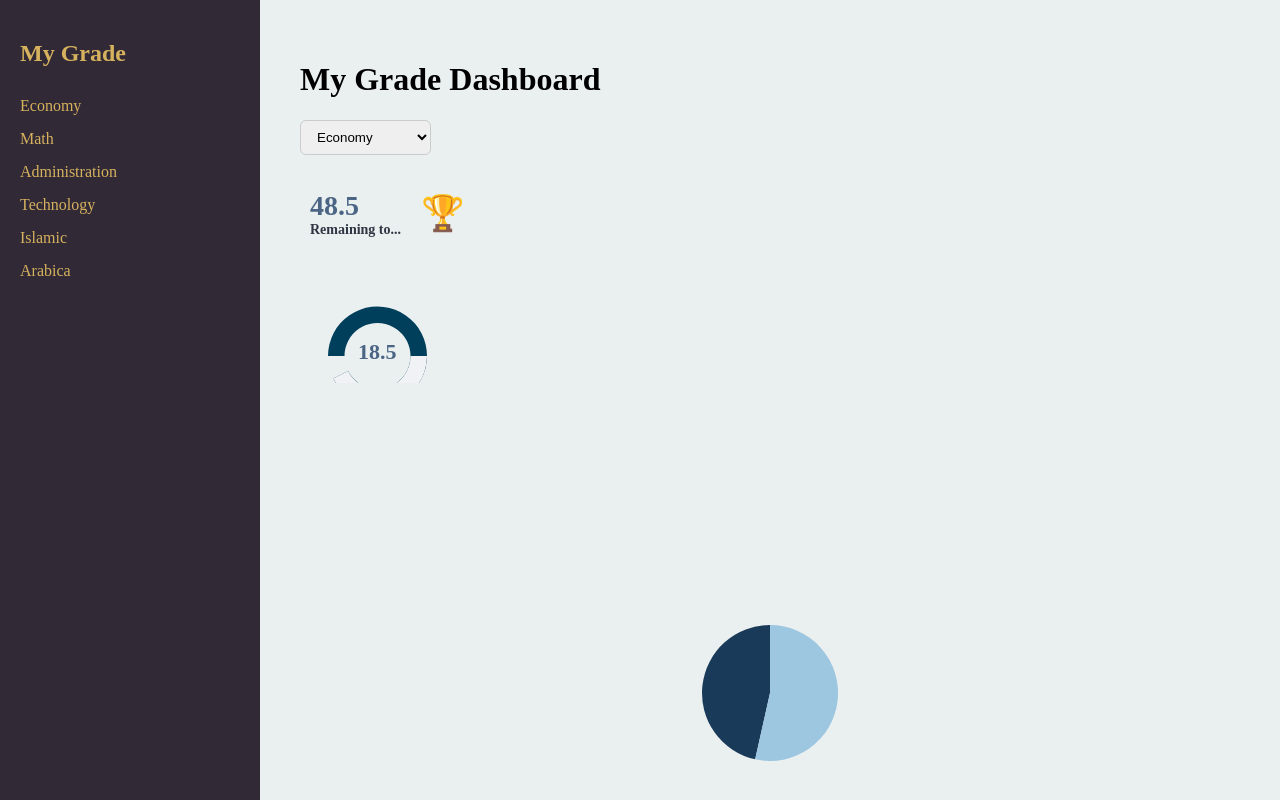
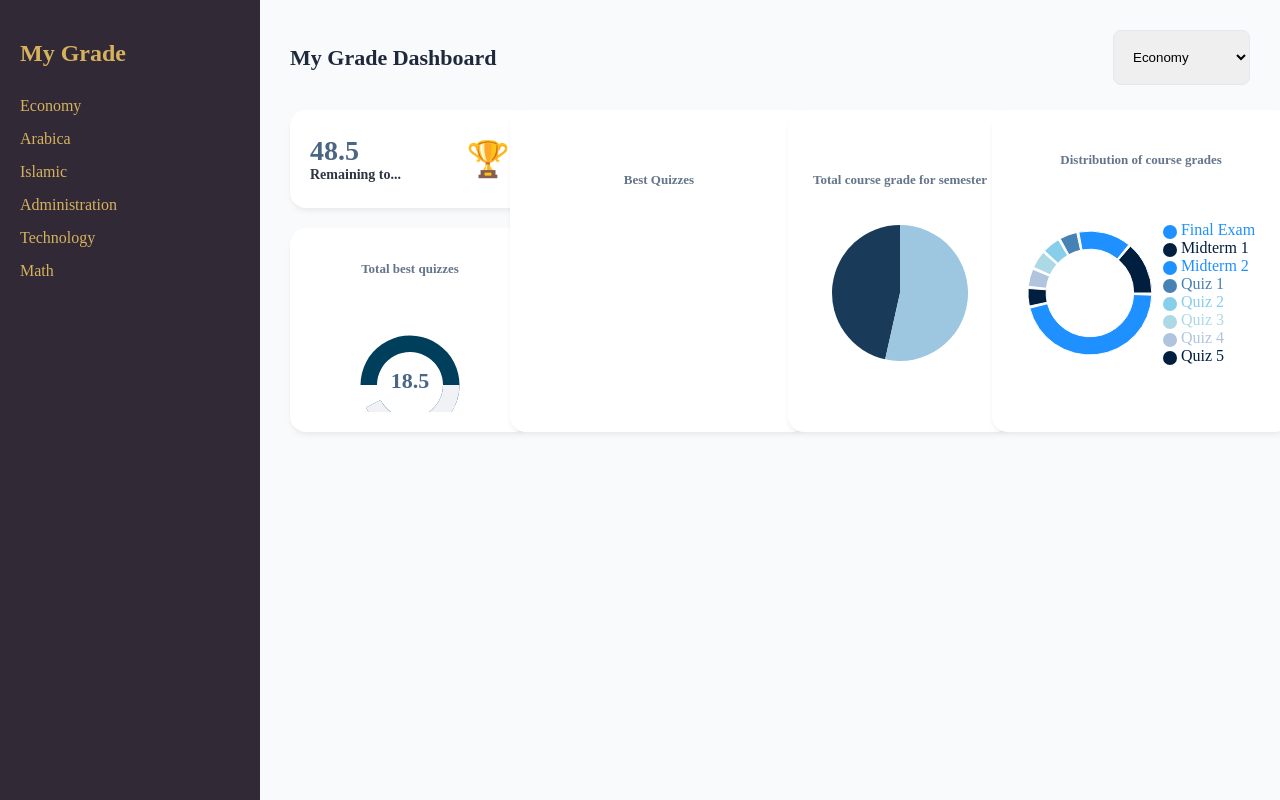
Before and after one commit to L-26-25L/l, a Next.js app: page / in a window 1280 px wide. Shown: the top 800 px of the page. Built offline with nearby package versions, Linux system fonts and the light colour scheme.

Commit message:
Update page.jsx

```diff
--- a/app/page.jsx
+++ b/app/page.jsx
@@ -2,9 +2,10 @@
 
 import { useState, useCallback } from "react";
 import Sidebar from "../components/Sidebar";
-import CourseTable from "../components/CourseTable";
+import CourseTable from "../components/CourseTable"; // تأكد من المسار الصحيح
 import { coursesData } from "../data/courses";
 
+// استيراد المكونات المعدلة
 import GoalCard from "../components/GoalCard";
 import QuizGauge from "../components/QuizGauge";
 import BestQuizzesChart from "../components/BestQuizzesChart";
@@ -12,79 +13,113 @@ import CoursePie from "../components/CoursePie";
 import DistributionDonut from "../components/DistributionDonut";
 
 export default function Home() {
-  const courses = ["Economy", "Math", "Administration", "Technology", "Islamic", "Arabica"];
-
-  const [selectedCourse, setSelectedCourse] = useState(null);
+  const courses = Object.keys(coursesData);
   const [view, setView] = useState("dashboard");
   const [metrics, setMetrics] = useState(null);
   const [dashboardCourse, setDashboardCourse] = useState(courses[0]);
 
-  // استخدام useCallback لمنع الـ Infinite Loop
   const handleMetricsChange = useCallback((newMetrics) => {
     setMetrics(newMetrics);
   }, []);
 
   return (
-    <div style={{ display: "flex", minHeight: "100vh", background: "#EAEFEF" }}>
+    <div style={{ display: "flex", minHeight: "100vh", background: "#f8fafc" }}>
       <Sidebar
         courses={courses}
-        onSelectCourse={(course) => {
-          setSelectedCourse(course);
-          setView("course");
-        }}
-        onDashboard={() => {
-          setView("dashboard");
-          setSelectedCourse(null);
-        }}
+        onSelectCourse={() => setView("course")}
+        onDashboard={() => setView("dashboard")}
       />
 
-      <div style={{ padding: 40, flex: 1 }}>
+      <div style={{ flex: 1, padding: "30px", overflow: "hidden" }}>
         {view === "dashboard" && (
-          <>
-            <h1>My Grade Dashboard</h1>
+          <div style={{ maxWidth: "1400px", margin: "0 auto" }}>
+
+            <div style={{ display: "flex", justifyContent: "space-between", marginBottom: "25px" }}>
+              <h1 style={{ fontSize: "22px", fontWeight: "700", color: "#1e293b" }}>My Grade Dashboard</h1>
               <select
                 value={dashboardCourse}
                 onChange={(e) => setDashboardCourse(e.target.value)}
-              style={{ padding: "8px 12px", borderRadius: 6, marginBottom: 30, border: "1px solid #ccc" }}
+                style={{ padding: "8px 15px", borderRadius: "8px", border: "1px solid #e2e8f0", outline: "none" }}
               >
-              {courses.map((c) => (
-                <option key={c} value={c}>{c}</option>
-              ))}
+                {courses.map(c => <option key={c} value={c}>{c}</option>)}
               </select>
+            </div>
 
-            {/* الحسابات في الخلفية */}
+            {/* الحسابات المخفية */}
             <div style={{ display: "none" }}>
-              <CourseTable
-                data={coursesData[dashboardCourse]}
-                onMetricsChange={handleMetricsChange}
-              />
+              <CourseTable data={coursesData[dashboardCourse]} onMetricsChange={handleMetricsChange} />
             </div>
 
             {metrics && (
-              <div style={{ display: "flex", gap: 20, flexWrap: "wrap" }}>
-                <div style={{ display: "flex", flexDirection: "column", gap: 20 }}>
-                  <GoalCard remaining={metrics.remainingForAPlus} />
-                  <QuizGauge value={Number(metrics.bestQuizTotal)} max={10} />
+              /* --- الهيكل الأساسي للصف العلوي (GRID) --- */
+              <div style={{
+                display: "grid",
+                gridTemplateColumns: "200px 1.4fr 1fr 1.4fr",
+                gap: "20px",
+                alignItems: "stretch"
+              }}>
+
+                {/* 1. العمود الأيسر: Goal + Gauge فوق بعض */}
+                <div style={{ display: "flex", flexDirection: "column", gap: "20px" }}>
+                  <div style={cardStyle}><GoalCard remaining={metrics.remainingForAPlus} /></div>
+                  <div style={cardStyle}>
+                    <p style={labelStyle}>Total best quizzes</p>
+                    <QuizGauge value={metrics.bestQuizTotal} max={10} />
+                  </div>
                 </div>
 
+                {/* 2. عمود الأعمدة (Best Quizzes) */}
+                <div style={cardStyle}>
+                  <p style={labelStyle}>Best Quizzes</p>
                   <BestQuizzesChart quizzes={metrics.quizList} excluded={metrics.excludedIndex} />
-                <CoursePie obtained={Number(metrics.totalObtained)} total={Number(metrics.totalPossible)} />
+                </div>
+
+                {/* 3. عمود الـ Pie (Total Grade) */}
+                <div style={cardStyle}>
+                  <p style={labelStyle}>Total course grade for semester</p>
+                  <CoursePie obtained={Number(metrics.totalObtained)} total={100} />
+                </div>
+
+                {/* 4. عمود الدونات (Distribution) */}
+                <div style={cardStyle}>
+                  <p style={labelStyle}>Distribution of course grades</p>
                   <DistributionDonut rows={coursesData[dashboardCourse]} />
                 </div>
+
+              </div>
             )}
-          </>
+          </div>
         )}
 
-        {view === "course" && selectedCourse && (
-          <>
-            <h1 style={{ marginBottom: 20 }}>{selectedCourse} Details</h1>
-            <CourseTable
-              data={coursesData[selectedCourse]}
-              onMetricsChange={handleMetricsChange}
-            />
-          </>
+        {view === "course" && (
+          <div style={cardStyle}>
+             {/* هنا يوضع جدول التفاصيل عند الضغط على المادة من السايدبار */}
+             <CourseTable data={coursesData[dashboardCourse]} onMetricsChange={handleMetricsChange} />
+          </div>
         )}
       </div>
     </div>
   );
 }
+
+/* تنسيقات الكروت لضمان شكل احترافي */
+const cardStyle = {
+  background: "#ffffff",
+  borderRadius: "16px",
+  padding: "20px",
+  boxShadow: "0 4px 6px -1px rgba(0, 0, 0, 0.05), 0 2px 4px -1px rgba(0, 0, 0, 0.03)",
+  display: "flex",
+  flexDirection: "column",
+  alignItems: "center",
+  justifyContent: "center",
+  width: "100%"
+};
+
+const labelStyle = {
+  fontSize: "13px",
+  color: "#64748b",
+  marginBottom: "15px",
+  fontWeight: "600",
+  textAlign: "center",
+  width: "100%"
+};
```
Lines whose indentation alone changed are shown as unchanged.
